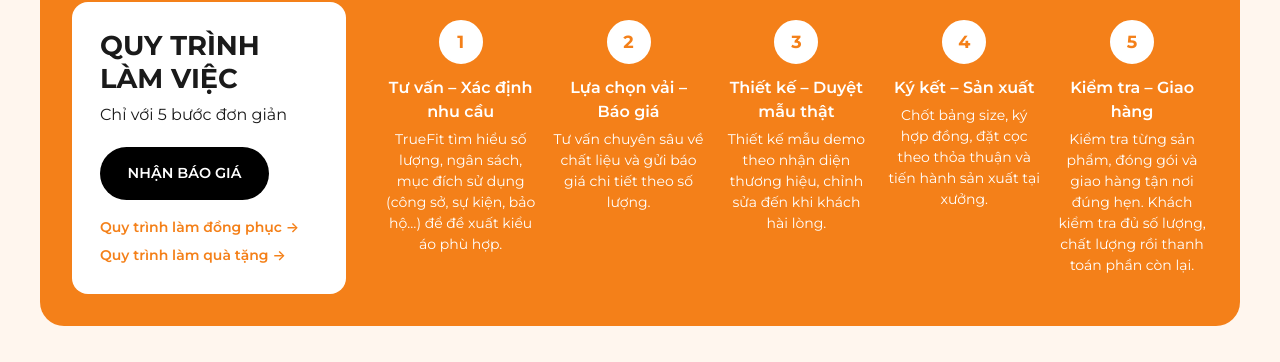
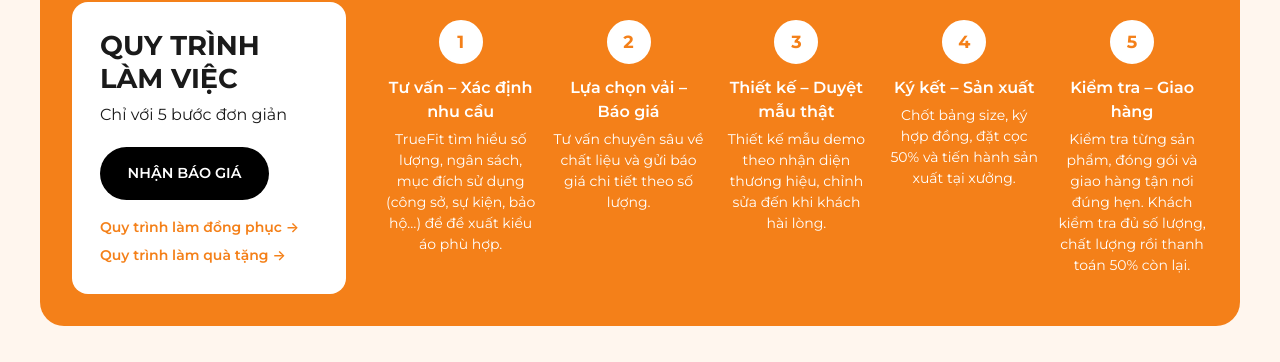
Before and after one commit to bap47/truefit, a Jekyll site: the page built from index.html, in a window 1280 px wide and 900 px high, scrolled down 2965 px. Shown: the part 154-516 px from the top of the window. Built offline with Jekyll 4.4.1, drawn with Linux system fonts in a browser that asks for light colours.

Commit message:
Add files via upload

```diff
--- a/_quy_trinh/dong-phuc.md
+++ b/_quy_trinh/dong-phuc.md
@@ -20,13 +20,13 @@ buoc:
       - Thiết kế miễn phí, gửi file demo để duyệt
       - May mẫu thực tế để duyệt trước khi sản xuất
   - ten: Ký kết – Sản xuất
-    mo_ta: Chốt bảng size, ký hợp đồng, đặt cọc theo thỏa thuận và tiến hành sản xuất tại xưởng.
+    mo_ta: Chốt bảng size, ký hợp đồng, đặt cọc 50% và tiến hành sản xuất tại xưởng.
     chi_tiet:
       - Hỗ trợ lên bảng size cho từng nhân viên
       - Lên rập, cắt vải, may và in/thêu logo đúng mẫu đã duyệt
       - Cập nhật tiến độ sản xuất trong suốt quá trình làm
   - ten: Kiểm tra – Giao hàng
-    mo_ta: Kiểm tra từng sản phẩm, đóng gói và giao hàng tận nơi đúng hẹn. Khách kiểm tra đủ số lượng, chất lượng rồi thanh toán phần còn lại.
+    mo_ta: Kiểm tra từng sản phẩm, đóng gói và giao hàng tận nơi đúng hẹn. Khách kiểm tra đủ số lượng, chất lượng rồi thanh toán 50% còn lại.
     chi_tiet:
       - Miễn phí vận chuyển
       - Bảo hành 3 tháng, hoàn tiền 100% nếu lỗi không khắc phục được
--- a/_quy_trinh/qua-tang.md
+++ b/_quy_trinh/qua-tang.md
@@ -20,13 +20,13 @@ buoc:
       - Thiết kế mockup miễn phí, đồng bộ nhận diện thương hiệu
       - Làm mẫu thực tế trước khi sản xuất hàng loạt
   - ten: Ký kết – Sản xuất
-    mo_ta: Ký hợp đồng, đặt cọc theo thỏa thuận, sản xuất và gia công logo tại xưởng.
+    mo_ta: Ký hợp đồng, đặt cọc 50%, sản xuất và gia công logo tại xưởng.
     chi_tiet:
       - In, thêu, ép logo theo mẫu đã duyệt
       - Kiểm tra màu sắc, vị trí logo trên từng sản phẩm
       - Cập nhật tiến độ sản xuất trong suốt quá trình làm
   - ten: Đóng gói – Giao hàng
-    mo_ta: Đóng gói theo yêu cầu và giao hàng tận nơi đúng hẹn. Khách kiểm tra đủ số lượng, chất lượng rồi thanh toán phần còn lại.
+    mo_ta: Đóng gói theo yêu cầu và giao hàng tận nơi đúng hẹn. Khách kiểm tra đủ số lượng, chất lượng rồi thanh toán 50% còn lại.
     chi_tiet:
       - Đóng hộp quà, kèm thiệp theo yêu cầu
       - Miễn phí vận chuyển
```
